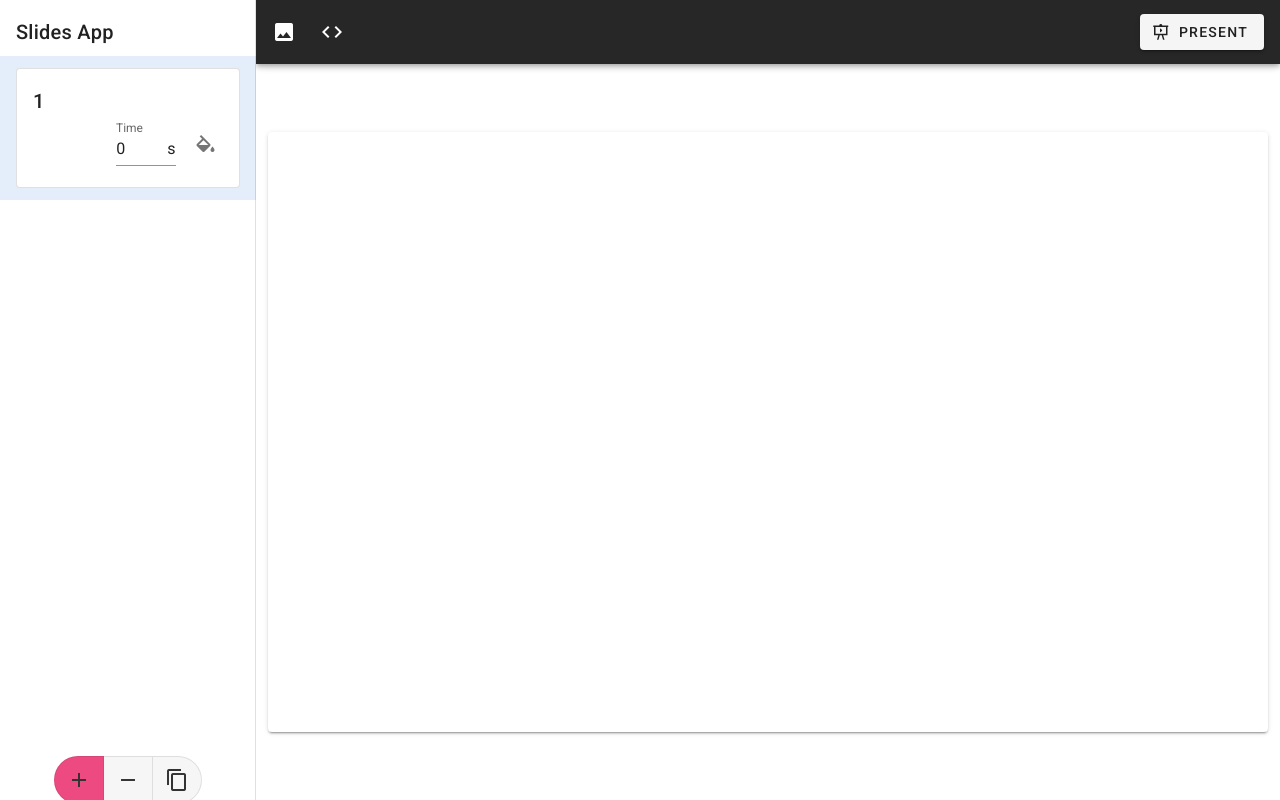
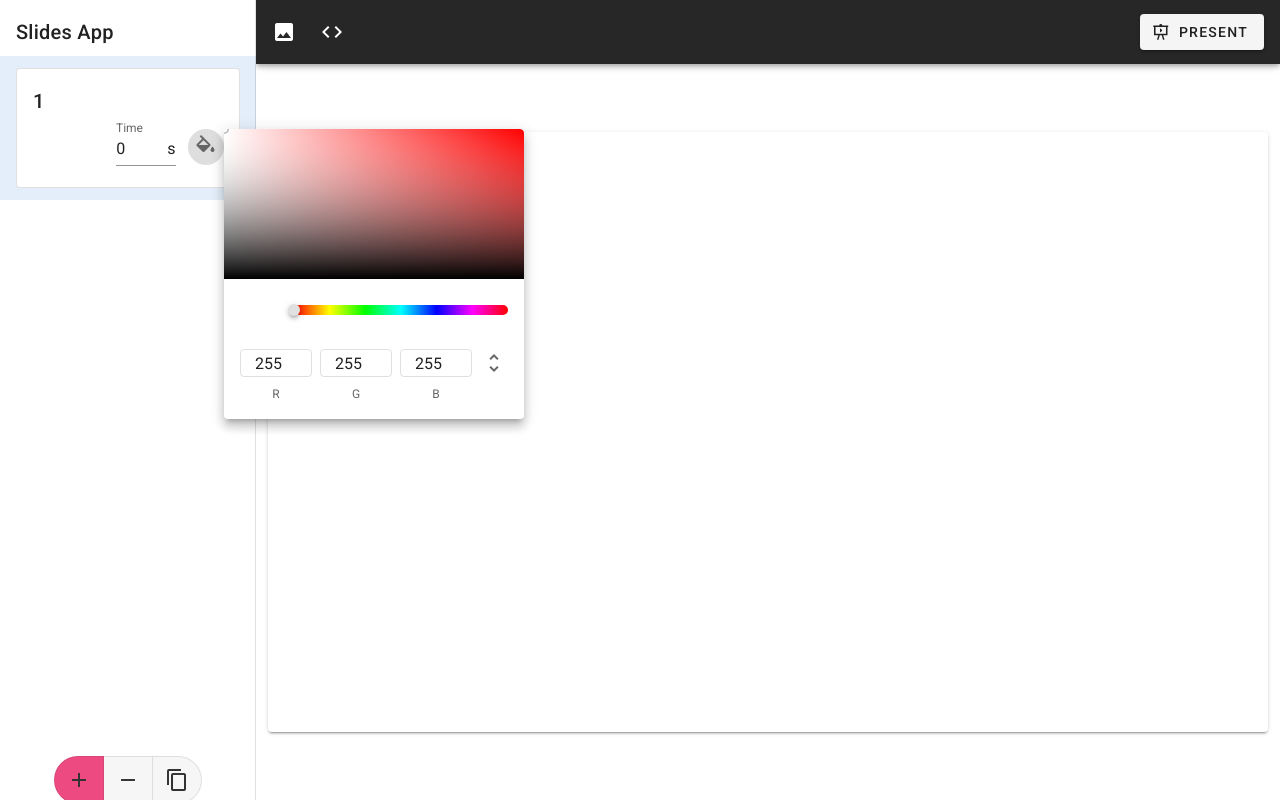
Before and after one commit to jdranczewski/ic-hack-2020, a Vue app in the folder slideshow-editor/: page / in a window 1280 px wide. Both pictures are taken after a click on the button 205 px from the left and 147 px from the top of the page. Built offline with nearby package versions, Linux system fonts and the light colour scheme.

Commit message:
Colour picking works!

```diff
--- a/slideshow-editor/src/App.vue
+++ b/slideshow-editor/src/App.vue
@@ -16,12 +16,13 @@
                 class="d-inline-block mx-auto"
                 height="120px"
                 :style="getCardStyle(s)"
+                :dark="luminance(s['background_colour']) < 80"
                 >
                   <v-card-title>{{i+1}}
                   </v-card-title>
                   <v-card-subtitle>
                     <v-container>
-                    <v-row :align="start" :justify="end">
+                    <v-row>
                     <v-col></v-col>
                     <v-col class="pa-0" :cols="3.5">
                     <v-text-field
@@ -32,7 +33,19 @@
                     ></v-text-field>
                     </v-col>
                     <v-col :cols="3">
-                    <v-btn icon><v-icon>mdi-format-color-fill</v-icon></v-btn>
+                        <v-menu
+                          :close-on-content-click="false"
+                          :nudge-width="200"
+                          offset-x
+                        >
+                          <template v-slot:activator="{ on }">
+                            <v-btn v-on="on" icon><v-icon>mdi-format-color-fill</v-icon></v-btn>
+                          </template>
+
+                          <v-card>
+                            <v-color-picker v-model="slides[currentSlide]['background_colour']"></v-color-picker>
+                          </v-card>
+                        </v-menu>
                     </v-col>
                     </v-row>
                   </v-container>
@@ -112,7 +125,7 @@ export default {
     currentSlide: 0,
     slides: [
       {
-        background_colour: "white",
+        background_colour: "#FFFFFF",
         visible: [],
         transition_time: 0,
         styles: {}
@@ -124,7 +137,7 @@ export default {
   methods: {
     addSlide(slide_index) {
       const slide = {
-        background_colour: "white",
+        background_colour: "#FFFFFF",
         visible: [],
         transition_time: 0,
         styles: {}
@@ -191,6 +204,15 @@ export default {
       return { "background-color": s.background_colour };
     },
 
+    luminance(hex) {
+      var bigint = parseInt(hex.substring(1), 16);
+      var r = (bigint >> 16) & 255;
+      var g = (bigint >> 8) & 255;
+      var b = bigint & 255;
+      console.log(0.299*r + 0.587*g + 0.114*b);
+      return (0.299*r + 0.587*g + 0.114*b);
+    },
+
     present() {
         console.log(this);
         var transfer = {
```
